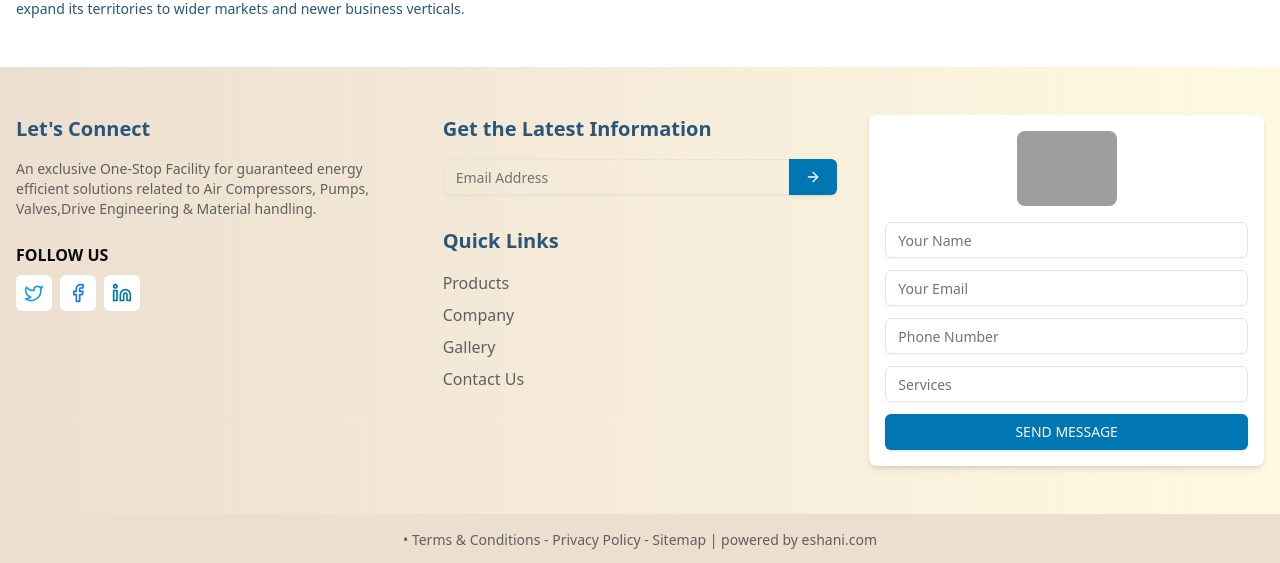
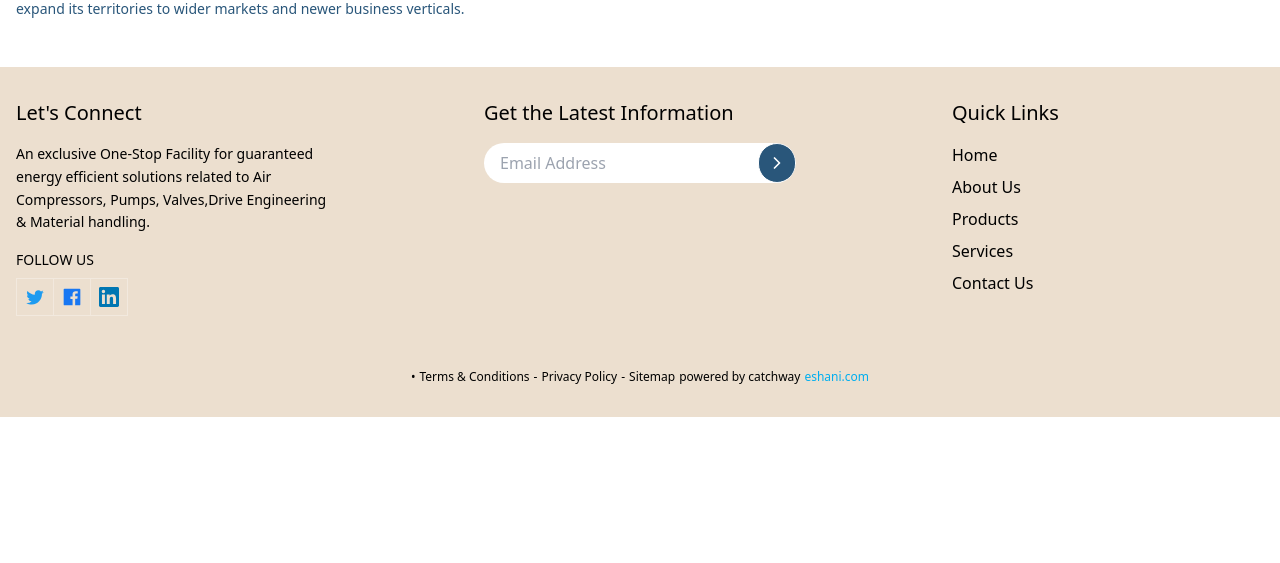
Before and after one commit to dinokage/kannappa, a Next.js app: page /aboutus in a window 1280 px wide. Shown: the part 853-1416 px from the top of the page. After the commit the page ends 1270 px from the top, so only its background shows below. Built offline with nearby package versions, Linux system fonts and the light colour scheme; grey boxes are pictures that could not be loaded.

Commit message:
few changes made and added footer

```diff
--- a/src/app/certificates/page.tsx
+++ b/src/app/certificates/page.tsx
@@ -13,7 +13,6 @@ export default function GalleryPage() {
     {id: 6, src: "/gallery/gallery/certificate6.png", alt: "Factory workers discussing"},
     {id: 7, src: "/gallery/gallery/certificate7.png", alt: "Factory workers discussing"},
     {id: 9, src: "/gallery/gallery/certificate8.png", alt: "Factory workers discussing"},
-    {id: 10, src: "/gallery/certificate9.png", alt: "Factory workers discussing"}
 
   ]
 
--- a/src/app/layout.tsx
+++ b/src/app/layout.tsx
@@ -2,6 +2,7 @@ import type { Metadata } from "next";
 import { Inter, Roboto_Mono } from "next/font/google";
 import "./globals.css";
 import Navbar from "@/components/ui/navbar";
+import Footer from "@/components/ui/Footer";
 
 const geistSans = Inter({
   variable: "--font-inter",
@@ -30,7 +31,7 @@ export default function RootLayout({
       >
         <Navbar />
         {children}
-
+      <Footer/>
       </body>
     </html>
   );
--- a/src/components/aboutus/about.tsx
+++ b/src/components/aboutus/about.tsx
@@ -84,99 +84,11 @@ export default function Home() {
         </section>
 
         {/* Contact Section */}
-        <section className="bg-gradient-to-r from-[#ecdfcf] to-[#fff9e3] py-12">
-          <div className="container mx-auto px-4">
-            <div className="grid grid-cols-1 md:grid-cols-3 gap-8">
-              <div>
-                <h3 className="text-[#29567a] text-xl font-bold mb-4">Let's Connect</h3>
-                <p className="text-sm text-[#606060] mb-4">
-                  An exclusive One-Stop Facility for guaranteed energy efficient solutions related to Air Compressors,
-                  Pumps, Valves,Drive Engineering & Material handling.
-                </p>
-                <div className="mt-6">
-                  <h4 className="font-bold mb-2">FOLLOW US</h4>
-                  <div className="flex space-x-2">
-                    <a href="#" className="bg-white p-2 rounded-md">
-                      <Twitter className="h-5 w-5 text-[#1d9bf0]" />
-                    </a>
-                    <a href="#" className="bg-white p-2 rounded-md">
-                      <Facebook className="h-5 w-5 text-[#1877f2]" />
-                    </a>
-                    <a href="#" className="bg-white p-2 rounded-md">
-                      <Linkedin className="h-5 w-5 text-[#0076b2]" />
-                    </a>
-                  </div>
-                </div>
-              </div>
 
-              <div>
-                <h3 className="text-[#29567a] text-xl font-bold mb-4">Get the Latest Information</h3>
-                <div className="flex">
-                  <Input type="email" placeholder="Email Address" className="rounded-l-md rounded-r-none border-r-0" />
-                  <Button className="bg-[#0076b2] hover:bg-[#29567a] rounded-l-none">
-                    <ArrowRight className="h-5 w-5" />
-                  </Button>
-                </div>
-
-                <div className="mt-8">
-                  <h3 className="text-[#29567a] text-xl font-bold mb-4">Quick Links</h3>
-                  <ul className="space-y-2 text-[#606060]">
-                    <li>
-                      <a href="#" className="hover:text-[#0076b2]">
-                        Products
-                      </a>
-                    </li>
-                    <li>
-                      <a href="#" className="hover:text-[#0076b2]">
-                        Company
-                      </a>
-                    </li>
-                    <li>
-                      <a href="#" className="hover:text-[#0076b2]">
-                        Gallery
-                      </a>
-                    </li>
-                    <li>
-                      <a href="#" className="hover:text-[#0076b2]">
-                        Contact Us
-                      </a>
-                    </li>
-                  </ul>
-                </div>
-              </div>
-
-              <div>
-                <div className="bg-white p-4 rounded-lg shadow-md">
-                  <div className="flex justify-center mb-4">
-                    <Image
-                      src="/placeholder.svg?height=100&width=100"
-                      alt="Contact icon"
-                      width={100}
-                      height={100}
-                      className="rounded-lg"
-                    />
-                  </div>
-
-                  <form className="space-y-3">
-                    <Input type="text" placeholder="Your Name" />
-                    <Input type="email" placeholder="Your Email" />
-                    <Input type="tel" placeholder="Phone Number" />
-                    <Input type="text" placeholder="Services" />
-                    <Button className="w-full bg-[#0076b2] hover:bg-[#29567a]">SEND MESSAGE</Button>
-                  </form>
-                </div>
-              </div>
-            </div>
-          </div>
-        </section>
       </main>
 
       {/* Footer */}
-      <footer className="bg-[#ecdfcf] py-4 text-center text-sm text-[#606060]">
-        <div className="container mx-auto px-4">
-          <p>• Terms & Conditions - Privacy Policy - Sitemap | powered by eshani.com</p>
-        </div>
-      </footer>
+
     </div>
   )
 }
--- /dev/null
+++ b/src/components/ui/Footer.tsx
@@ -0,0 +1,101 @@
+import Image from "next/image"
+import Link from "next/link"
+import { ChevronRight } from "lucide-react"
+
+export default function Footer() {
+  return (
+    <footer className="bg-[#ECDFCF] text-black">
+      <div className="container mx-auto px-4 py-8">
+        <div className="flex flex-col md:flex-row justify-between gap-8">
+          {/* Let's Connect Section */}
+          <div className="w-full md:w-1/4 space-y-4">
+            <h3 className="text-xl font-medium">Let&apos;s Connect</h3>
+            <p className="text-sm leading-relaxed">
+              An exclusive One-Stop Facility for guaranteed energy efficient solutions related to Air Compressors,
+              Pumps, Valves,Drive Engineering & Material handling.
+            </p>
+
+            <div className="mt-6">
+              <h4 className="uppercase text-sm font-medium mb-2">FOLLOW US</h4>
+              <div className="inline-flex border border-white/30">
+                <Link href="#" className="p-2 border-r border-white/30">
+                  <svg className="w-5 h-5 text-[#1d9bf0] fill-current" viewBox="0 0 24 24">
+                    <path d="M22.46 6c-.77.35-1.6.58-2.46.69.88-.53 1.56-1.37 1.88-2.38-.83.5-1.75.85-2.72 1.05C18.37 4.5 17.26 4 16 4c-2.35 0-4.27 1.92-4.27 4.29 0 .34.04.67.11.98C8.28 9.09 5.11 7.38 3 4.79c-.37.63-.58 1.37-.58 2.15 0 1.49.75 2.81 1.91 3.56-.71 0-1.37-.2-1.95-.5v.03c0 2.08 1.48 3.82 3.44 4.21a4.22 4.22 0 0 1-1.93.07 4.28 4.28 0 0 0 4 2.98 8.521 8.521 0 0 1-5.33 1.84c-.34 0-.68-.02-1.02-.06C3.44 20.29 5.7 21 8.12 21 16 21 20.33 14.46 20.33 8.79c0-.19 0-.37-.01-.56.84-.6 1.56-1.36 2.14-2.23z" />
+                  </svg>
+                </Link>
+                <Link href="#" className="p-2 border-r border-white/30">
+                  <svg className="w-5 h-5 text-[#1877f2] fill-current" viewBox="0 0 24 24">
+                    <path d="M20.9 2H3.1A1.1 1.1 0 0 0 2 3.1v17.8A1.1 1.1 0 0 0 3.1 22h9.58v-7.75h-2.6v-3h2.6V9a3.64 3.64 0 0 1 3.88-4 20.26 20.26 0 0 1 2.33.12v2.7H17.3c-1.26 0-1.5.6-1.5 1.47v1.93h3l-.39 3H15.8V22h5.1a1.1 1.1 0 0 0 1.1-1.1V3.1A1.1 1.1 0 0 0 20.9 2z" />
+                  </svg>
+                </Link>
+                <Link href="#" className="p-2">
+                  <svg className="w-5 h-5 text-[#0076b2] fill-current" viewBox="0 0 24 24">
+                    <path d="M20.447 20.452h-3.554v-5.569c0-1.328-.027-3.037-1.852-3.037-1.853 0-2.136 1.445-2.136 2.939v5.667H9.351V9h3.414v1.561h.046c.477-.9 1.637-1.85 3.37-1.85 3.601 0 4.267 2.37 4.267 5.455v6.286zM5.337 7.433a2.062 2.062 0 0 1-2.063-2.065 2.064 2.064 0 1 1 2.063 2.065zm1.782 13.019H3.555V9h3.564v11.452zM22.225 0H1.771C.792 0 0 .774 0 1.729v20.542C0 23.227.792 24 1.771 24h20.451C23.2 24 24 23.227 24 22.271V1.729C24 .774 23.2 0 22.222 0h.003z" />
+                  </svg>
+                </Link>
+              </div>
+            </div>
+          </div>
+
+          {/* Get the Latest Information Section */}
+          <div className="w-full md:w-1/4 space-y-4">
+            <h3 className="text-xl font-medium">Get the Latest Information</h3>
+            <div className="flex rounded-full overflow-hidden">
+              <input type="email" placeholder="Email Address" className="px-4 py-2 bg-white text-[#606060] w-full" />
+              <button className="bg-[#29567a] border border-white rounded-full p-2 -ml-8">
+                <ChevronRight size={20} className="text-white" />
+              </button>
+            </div>
+          </div>
+
+          {/* Quick Links Section */}
+          <div className="w-full md:w-1/4 space-y-4">
+            <h3 className="text-xl font-medium">Quick Links</h3>
+            <nav className="flex flex-col space-y-2">
+              <Link href="#" className="hover:underline">
+                Home
+              </Link>
+              <Link href="#" className="hover:underline">
+                About Us
+              </Link>
+              <Link href="#" className="hover:underline">
+                Products
+              </Link>
+              <Link href="#" className="hover:underline">
+                Services
+              </Link>
+              <Link href="#" className="hover:underline">
+                Contact Us
+              </Link>
+            </nav>
+          </div>
+
+          {/* Contact Form Section */}
+
+        </div>
+
+        {/* Footer Links */}
+        <div className="mt-8 text-xs text-center pt-4">
+          <div className="flex justify-center space-x-1 flex-wrap">
+            <span>•</span>
+            <Link href="#" className="hover:underline">
+              Terms & Conditions
+            </Link>
+            <span>-</span>
+            <Link href="#" className="hover:underline">
+              Privacy Policy
+            </Link>
+            <span>-</span>
+            <Link href="#" className="hover:underline">
+              Sitemap
+            </Link>
+            <span className="ml-2">powered by catchway</span>
+            <Link href="https://eshani.com" className="text-[#00aeef] hover:underline">
+              eshani.com
+            </Link>
+          </div>
+        </div>
+      </div>
+    </footer>
+  )
+}
--- a/src/lib/products.ts
+++ b/src/lib/products.ts
@@ -10,14 +10,18 @@ export const productCategories = [
                     {
                     "name": "DX-450EP WEIGHING SCALE",
                     "href": "/products/essae/digital-weighing-machine/dx-450ep-weighing-scale",
+                    "image": "dx-450EP_axkimt"
+
                 },
                     {
                     "name": "SI-850 MILK WEIGHER",
                     "href": "/products/essae/digital-weighing-machine/si-850-milk-weigher",
+                    "image" : "milk-weighing_hmugaz"
                 },
                     {
                     "name": "DX-852 WEIGHING SCALE",
                     "href": "/products/essae/digital-weighing-machine/dx-852-weighing-scale",
+                    "image": ""
                 },
                     {
                     "name": "DS-252 WEIGHING SCALE",
```
Also changed, not shown: src/components/ui/navbar.tsx (+2 -11 lines).
